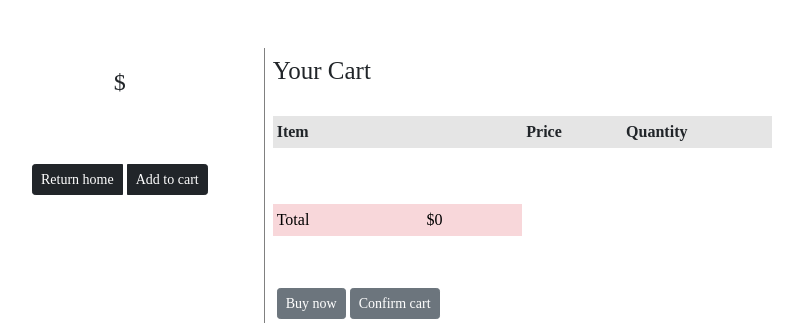
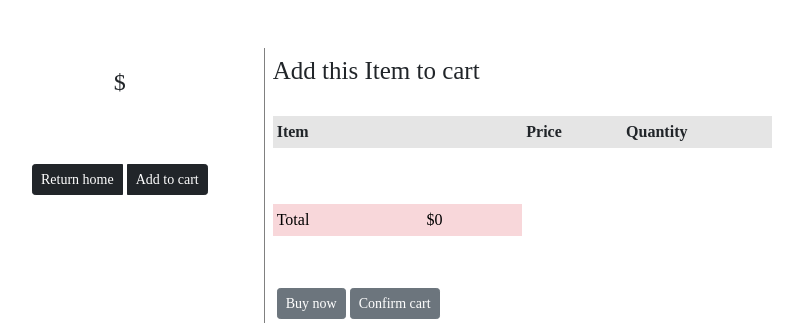
Before and after one commit to astrogrilledveggie/gabithelabel, a Node project: template webapp/views/products/show.ejs in a window 1280 px wide. Shown: the part 56-379 px from the top of the page, without its empty margins (40-843 px from the left). Run offline with Node 20 templates, Linux system fonts and the light colour scheme; the template is opened without the code that fills it, so the values that code supplies are empty; some libraries are stand-ins or nearby versions.

Commit message:
show.ejs edit

```diff
--- a/webapp/views/products/show.ejs
+++ b/webapp/views/products/show.ejs
@@ -33,7 +33,7 @@
             </div>
 
             <div class="p-2 w-50 flex-shrink-0 ms-5 me-2" id="cartNav">
-                <h2>Your Cart</h2>
+                <h2>Add this Item to cart</h2>
                 <form method="POST" action="/cart">
                 <table class="table table-sm table-responsive table-borderless">
 
```
